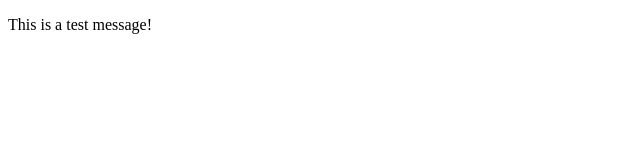
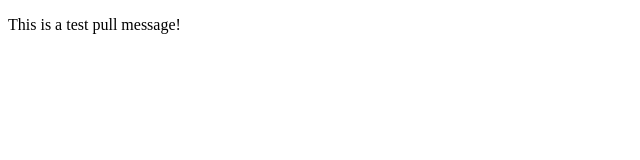
Before and after one commit to hoangdinhnhat/git-demo, a plain HTML site: page index.html in a window 1280 px wide. Shown: the full height of the page, 0-640 px from the left. Drawn offline with Linux system fonts and the light colour scheme.

Commit message:
Update index.html

```diff
--- a/index.html
+++ b/index.html
@@ -7,6 +7,6 @@
     <title>Document</title>
 </head>
 <body>
-    <p>This is a test message!</p>
+    <p>This is a test pull message!</p>
 </body>
 </html>
```
